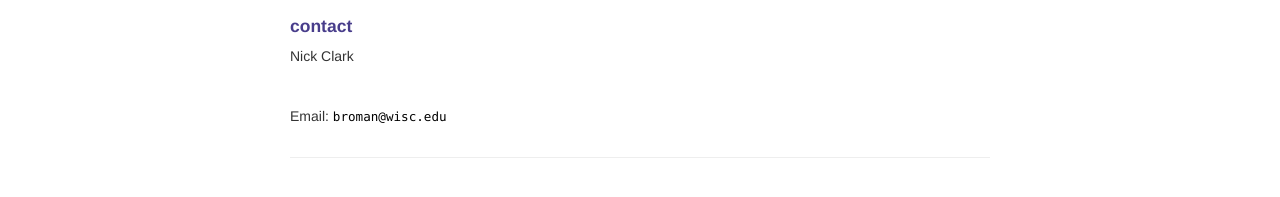
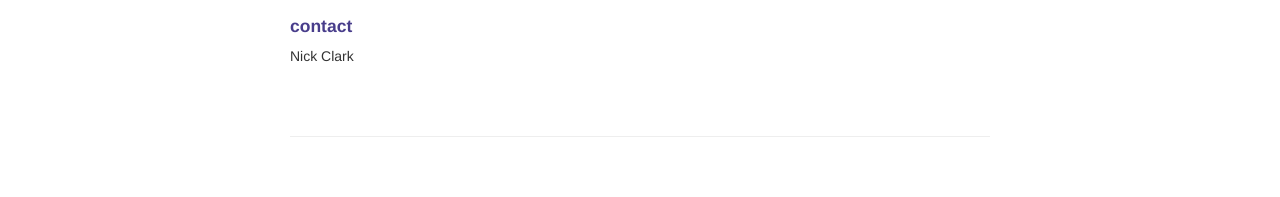
Before and after one commit to batterylake/batterylake.github.io, a Jekyll site: the page built from about.md, in a window 1280 px wide. Shown: the part 216-413 px from the top of the page. Built offline with Jekyll 4.4.1, drawn with Linux system fonts in a browser that asks for light colours.

Commit message:
Update about.md

```diff
--- a/about.md
+++ b/about.md
@@ -15,12 +15,6 @@ description: Nick Clark is a Trusted AI Student Researcher at the University of
         <div class="span5">
             Nick Clark<br/>
             <br/><br/>
-
-            <div id="hide_email">
-            Email: <code>bro</code><b>I</b><code>man</code><b>don't</b><code>@</code><b>want</b><code></code><b>spam!
-            </b><code></code><b>So</b><code></code><b>please</b><code>wi</code><b>leave
-            </b><code>sc</code><b>me</b><code>.</code><b>alone</b><code>e</code><b>!</b><code>du</code><br/>
-            </div>
         </div>
 
     </div>
```
